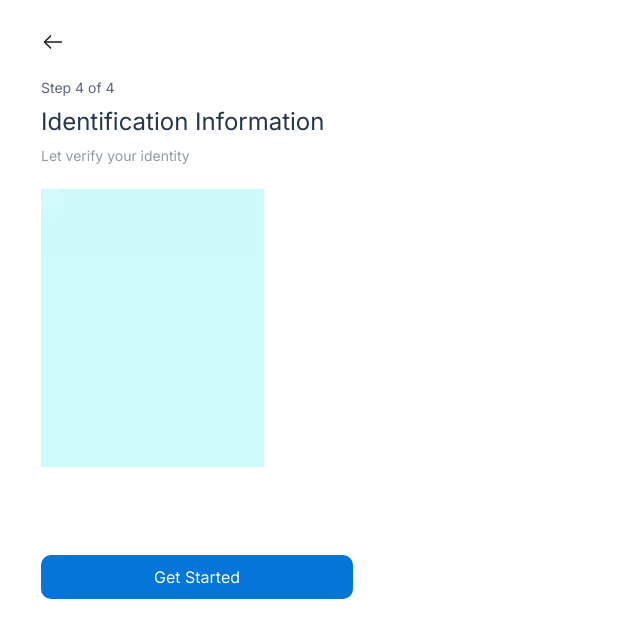
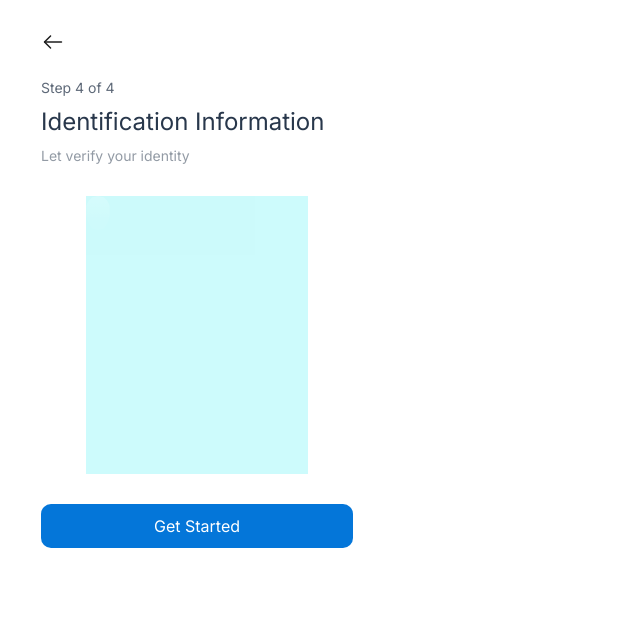
Before and after one commit to Maxwell011/moni-finance, a Next.js app: page /setup/verify in a window 1280 px wide. Shown: the top 638 px of the page, without its empty margins (0-640 px from the left). Built offline with nearby package versions, Linux system fonts and the light colour scheme.

Commit message:
Update styles for verification page

```diff
--- a/src/app/setup/verify/page.tsx
+++ b/src/app/setup/verify/page.tsx
@@ -30,7 +30,7 @@ export default function VerifyFace() {
             Let verify your identity
           </p>
 
-          <div className='w-[278px] h-[366px] fill-[linear-gradient(0deg,rgba(127,247,247,0.20)_0%,#7FF7F7_100%)] opacity-20 rounded-md'>
+          <div className='w-[312px] flex items-center justify-center mx-0 my-[30px] fill-[linear-gradient(0deg,rgba(127,247,247,0.20)_0%,#7FF7F7_100%)] opacity-20 rounded-md'>
             <div className='w-[222.855px] h-[278.403px] bg-[#06e9ee]'>
               <Image
                 src='/Group.svg'
```
